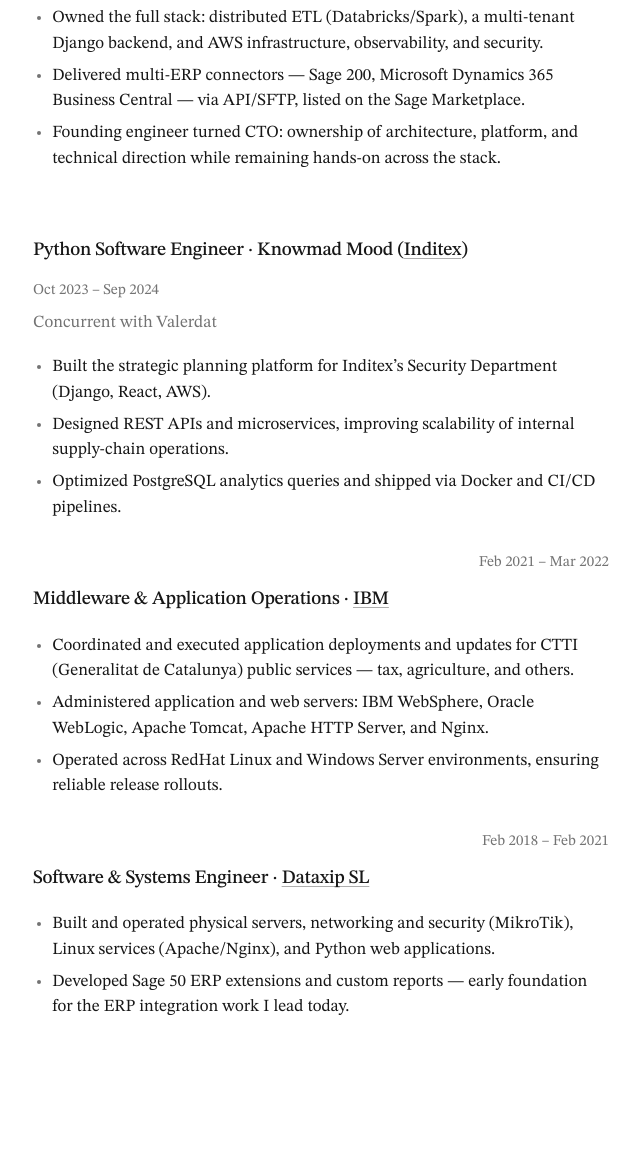
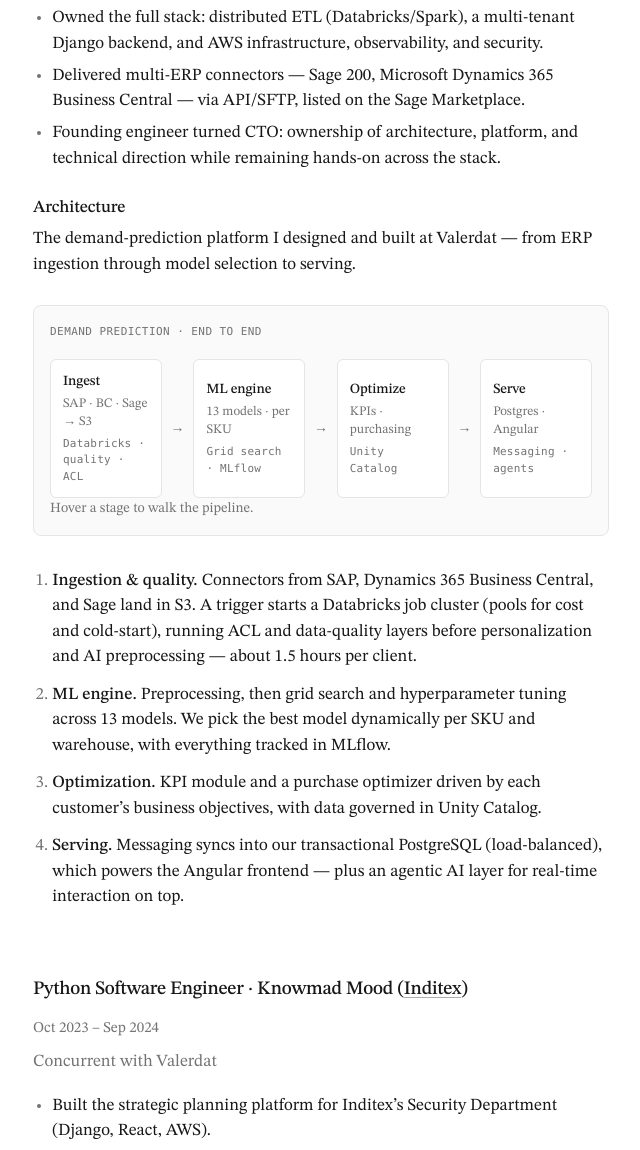
Before and after one commit to zabbix-byte/cv, a Django app: page /experience/ in a window 1280 px wide. Shown: the part 396-1546 px from the top of the page, without its empty margins (319-959 px from the left). Before the commit the page ends 1411 px from the top, so only its background shows below. Run offline with Django 5.2, Linux system fonts and the light colour scheme.

Commit message:
feat: Enhance experience page with architecture diagram and detailed descriptions
- Added a new architecture section to the experience page, showcasing the demand-prediction platform design.
- Introduced an interactive diagram to illustrate the data flow and processing stages.
- Updated CV content to reflect detailed project descriptions, emphasizing the technical aspects of the architecture.
- Enhanced CSS styles for the new architecture elements to improve layout and readability.

```diff
--- a/services/pdf_service.py
+++ b/services/pdf_service.py
@@ -261,7 +261,8 @@ class CVPDFGenerator:
                 "Co-founder &amp; CTO", "Valerdat", "2021 – Present",
                 [
                     "Re-architected the platform end to end — today operating across 500k+ SKUs and 10TB+ of supply-chain data with Spark, near-instant responses, and demand forecasting at &lt;5% MAPE.",
-                    "Owned the full stack: distributed ETL (Databricks/Spark), a multi-tenant Django backend, and AWS infra, observability &amp; security.",
+                    "Designed the demand-prediction architecture: SAP/BC/Sage → S3 → Databricks (ACL, quality, preprocessing) → grid search across 13 models per SKU/warehouse (MLflow) → purchase optimization on Unity Catalog → messaging into PostgreSQL + Angular serving.",
+                    "Owned the full stack: distributed ETL (Databricks/Spark), multi-tenant backend, AWS infra, observability &amp; security.",
                     "Delivered multi-ERP connectors — Sage 200, Microsoft Dynamics 365 Business Central — via API/SFTP, listed on the Sage Marketplace.",
                     "Founding engineer turned CTO: ownership of architecture, platform, and technical direction while remaining hands-on.",
                 ],
--- a/static/css/style.css
+++ b/static/css/style.css
@@ -281,6 +281,54 @@ a:focus-visible {
   margin-bottom: 0.5rem;
 }
 
+.arch-list {
+  margin: 0 0 1.15rem;
+  padding-left: 1.2rem;
+}
+
+.arch-list li {
+  margin-bottom: 0.75rem;
+}
+
+.arch-list strong {
+  font-weight: 500;
+}
+
+.arch-diagram {
+  margin: 1.35rem 0 1.5rem;
+}
+
+.arch-rail {
+  display: flex;
+  flex-wrap: wrap;
+  align-items: stretch;
+  gap: 0.45rem;
+}
+
+.arch-diagram .diagram-node {
+  flex: 1 1 6.5rem;
+  min-width: 6.25rem;
+}
+
+.diagram-node-meta {
+  display: block;
+  margin-top: 0.35rem;
+  font-family: var(--mono);
+  font-size: 11px;
+  letter-spacing: 0.02em;
+  color: var(--muted);
+}
+
+@media (max-width: 640px) {
+  .arch-rail .diagram-arrow {
+    display: none;
+  }
+
+  .arch-rail {
+    flex-direction: column;
+  }
+}
+
 .role ul {
   margin-top: 0.5rem;
 }
--- a/static/js/systems-diagram.js
+++ b/static/js/systems-diagram.js
@@ -1,7 +1,5 @@
 (function () {
-  const root = document.getElementById("systems-diagram");
-  if (!root) return;
-
+  document.querySelectorAll("[data-interactive-diagram]").forEach((root) => {
     const caption = root.querySelector("[data-diagram-caption]");
     const nodes = root.querySelectorAll("[data-diagram-node]");
     const defaultCaption =
@@ -26,4 +24,5 @@
     });
 
     root.addEventListener("mouseleave", () => setActive(null));
+  });
 })();
--- a/templates/pages/experience.html
+++ b/templates/pages/experience.html
@@ -1,4 +1,5 @@
 {% extends 'base.html' %}
+{% load static %}
 
 {% block title %}Experience — Vasile Ovidiu Ichim{% endblock %}
 {% block canonical %}https://ztrunk.space/experience/{% endblock %}
@@ -20,6 +21,93 @@
       <li>Delivered multi-ERP connectors — Sage 200, Microsoft Dynamics 365 Business Central — via API/SFTP, listed on the Sage Marketplace.</li>
       <li>Founding engineer turned CTO: ownership of architecture, platform, and technical direction while remaining hands-on across the stack.</li>
     </ul>
+
+    <h3>Architecture</h3>
+    <p>
+      The demand-prediction platform I designed and built at Valerdat — from ERP ingestion through model selection to serving.
+    </p>
+
+    <div
+      class="diagram arch-diagram"
+      data-interactive-diagram
+      role="group"
+      aria-label="Valerdat demand prediction architecture"
+    >
+      <p class="diagram-label">Demand prediction · end to end</p>
+
+      <div class="arch-rail">
+        <button
+          type="button"
+          class="diagram-node"
+          data-diagram-node
+          data-detail="SAP, Dynamics 365 Business Central, and Sage connectors land raw data in S3 with ACL. A trigger starts pooled Databricks job clusters for cost and cold-start — about 1.5 hours per client through quality, personalization, and AI preprocessing."
+          tabindex="0"
+        >
+          <span class="diagram-node-title">Ingest</span>
+          <span class="diagram-node-desc">SAP · BC · Sage → S3</span>
+          <span class="diagram-node-meta">Databricks · quality · ACL</span>
+        </button>
+        <span class="diagram-arrow" aria-hidden="true">→</span>
+        <button
+          type="button"
+          class="diagram-node"
+          data-diagram-node
+          data-detail="Grid search and hyperparameter tuning across 13 models. The optimal model is selected dynamically per SKU and warehouse, with every run tracked in MLflow."
+          tabindex="0"
+        >
+          <span class="diagram-node-title">ML engine</span>
+          <span class="diagram-node-desc">13 models · per SKU</span>
+          <span class="diagram-node-meta">Grid search · MLflow</span>
+        </button>
+        <span class="diagram-arrow" aria-hidden="true">→</span>
+        <button
+          type="button"
+          class="diagram-node"
+          data-diagram-node
+          data-detail="KPI module and purchase optimizer aligned to each customer’s business objectives. Data and features governed in Unity Catalog."
+          tabindex="0"
+        >
+          <span class="diagram-node-title">Optimize</span>
+          <span class="diagram-node-desc">KPIs · purchasing</span>
+          <span class="diagram-node-meta">Unity Catalog</span>
+        </button>
+        <span class="diagram-arrow" aria-hidden="true">→</span>
+        <button
+          type="button"
+          class="diagram-node"
+          data-diagram-node
+          data-detail="Messaging syncs predictions into load-balanced PostgreSQL, serving the Angular frontend. An agentic AI layer sits on top for real-time interaction."
+          tabindex="0"
+        >
+          <span class="diagram-node-title">Serve</span>
+          <span class="diagram-node-desc">Postgres · Angular</span>
+          <span class="diagram-node-meta">Messaging · agents</span>
+        </button>
+      </div>
+
+      <p class="diagram-caption" data-diagram-caption data-default="Hover a stage to walk the pipeline.">
+        Hover a stage to walk the pipeline.
+      </p>
+    </div>
+
+    <ol class="arch-list">
+      <li>
+        <strong>Ingestion &amp; quality.</strong>
+        Connectors from SAP, Dynamics 365 Business Central, and Sage land in S3. A trigger starts a Databricks job cluster (pools for cost and cold-start), running ACL and data-quality layers before personalization and AI preprocessing — about 1.5 hours per client.
+      </li>
+      <li>
+        <strong>ML engine.</strong>
+        Preprocessing, then grid search and hyperparameter tuning across 13 models. We pick the best model dynamically per SKU and warehouse, with everything tracked in MLflow.
+      </li>
+      <li>
+        <strong>Optimization.</strong>
+        KPI module and a purchase optimizer driven by each customer’s business objectives, with data governed in Unity Catalog.
+      </li>
+      <li>
+        <strong>Serving.</strong>
+        Messaging syncs into our transactional PostgreSQL (load-balanced), which powers the Angular frontend — plus an agentic AI layer for real-time interaction on top.
+      </li>
+    </ol>
   </section>
 
   <section class="role">
@@ -59,3 +147,7 @@
   </section>
 </article>
 {% endblock %}
+
+{% block scripts %}
+<script src="{% static 'js/systems-diagram.js' %}"></script>
+{% endblock %}
```
Lines whose indentation alone changed are shown as unchanged.
